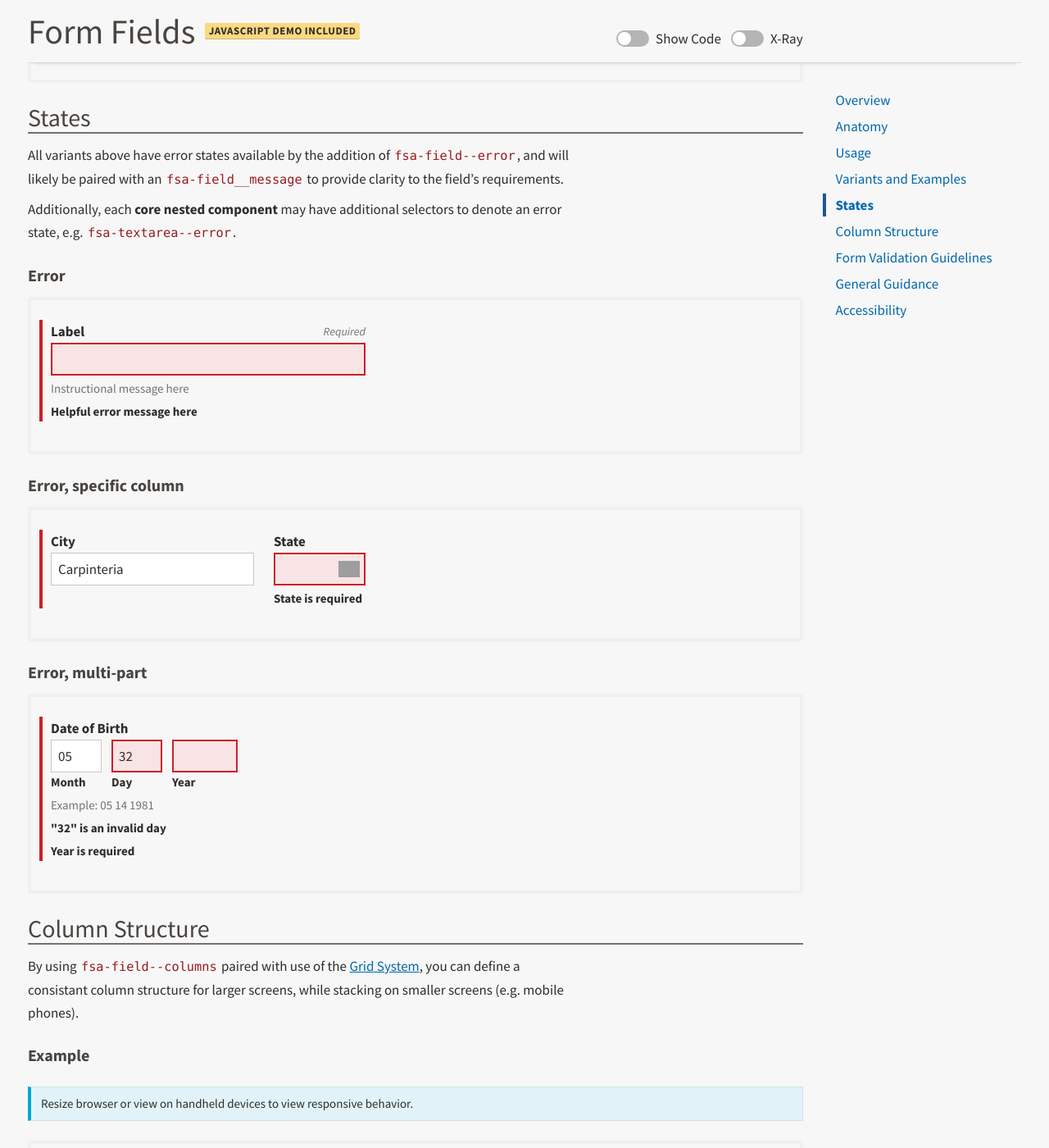
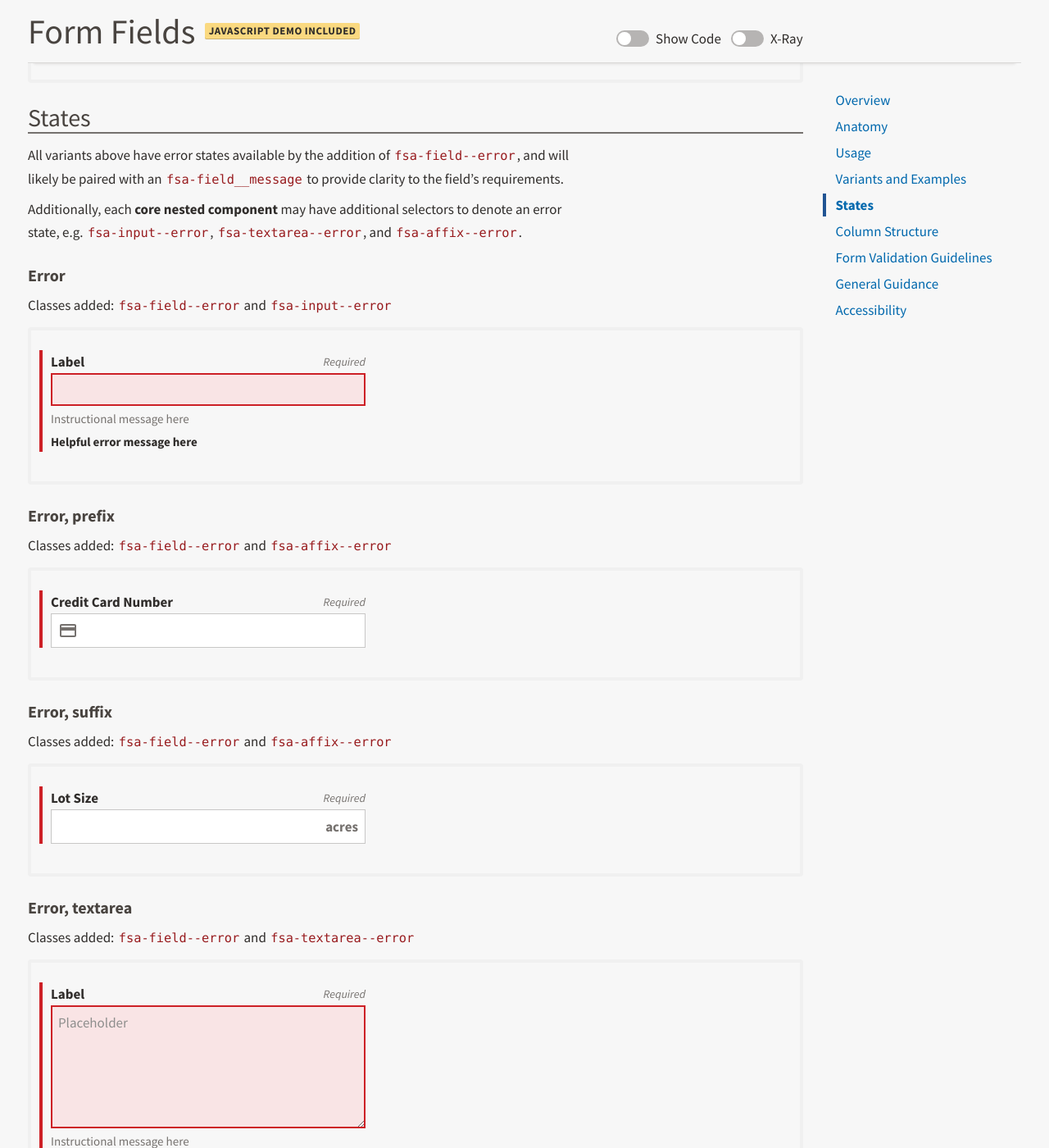
Before and after one commit to USDA-FSA/fsa-design-system, a Jekyll site: the page built from components/form-fields/index.md, in a window 1280 px wide and 1400 px high, scrolled down 10972 px. Shown: the whole window at 82% size. Built offline with Jekyll 4.4.1, drawn with Linux system fonts in a browser that asks for light colours; grey boxes are pictures that could not be loaded.

Commit message:
updates to instructional text for error states, added error state examples for prefix, suffix, and textarea

```diff
--- a/components/form-fields/index.md
+++ b/components/form-fields/index.md
@@ -861,10 +861,10 @@ Using the responsive [Grid System]({{ site.baseurl }}layout/grid/), the form bel
 
 All variants above have error states available by the addition of `fsa-field--error`, and will likely be paired with an `fsa-field__message` to provide clarity to the field's requirements.
 
-Additionally, each **core nested component** may have additional selectors to denote an error state, e.g. `fsa-textarea--error`.
+Additionally, each **core nested component** may have additional selectors to denote an error state, e.g. `fsa-input--error`, `fsa-textarea--error`, and `fsa-affix--error`.
 
 ### Error
-
+Classes added: `fsa-field--error` and `fsa-input--error`
 {% capture snippet %}
 <div class="fsa-field fsa-field--error">
   <label class="fsa-field__label" for="TheItem6">Label <span class="fsa-field__label-desc">Required</span></label>
@@ -875,7 +875,49 @@ Additionally, each **core nested component** may have additional selectors to de
 {% endcapture %}
 {% include preview-and-snippet.html %}
 
+### Error, prefix
+Classes added: `fsa-field--error` and `fsa-affix--error`
+{% capture snippet %}
+<div class="fsa-field fsa-field--error">
+  <label class="fsa-field__label" for="lorem-778affixicons459">Credit Card Number <span class="fsa-field__label-desc">Required</span></label>
+  <span class="fsa-affix fsa-affix--fill fsa-affix--error">
+    <label for="lorem-778affixicons459" class="fsa-affix__prefix" aria-hidden="true"><svg class="fsa-icon fsa-icon--size-2" aria-hidden="true" focusable="false" role="img" fill="#494440" xmlns="http://www.w3.org/2000/svg" width="24" height="24" viewBox="0 0 24 24"><path d="M20 4H4c-1.11 0-1.99.89-1.99 2L2 18c0 1.11.89 2 2 2h16c1.11 0 2-.89 2-2V6c0-1.11-.89-2-2-2zm0 14H4v-6h16v6zm0-10H4V6h16v2z"></path></svg></label>
+    <input class="fsa-input fsa-field__item fsa-affix__item" id="lorem-778affixicons459" name="lorem-778affixicons459" type="text" value="" aria-required="true" aria-describedby="lorem-778affixicons459_help">
+  </span>
+</div>
+{% endcapture %}
+{% include preview-and-snippet.html %}
+
+### Error, suffix
+Classes added: `fsa-field--error` and `fsa-affix--error`
+{% capture snippet %}
+<div class="fsa-field fsa-field--error">
+  <label class="fsa-field__label" for="lorem-778suffixs459">Lot Size <span class="fsa-field__label-desc">Required</span></label>
+  <span class="fsa-affix fsa-affix--fill fsa-affix--error">
+    <input class="fsa-input fsa-field__item fsa-affix__item" id="lorem-778suffixs459" name="lorem-778suffixs459" type="text" value="" aria-required="true" aria-describedby="lorem-778suffixs459_help">
+    <label for="lorem-778suffixs459" class="fsa-affix__suffix" aria-hidden="true" title="Dollars">acres</label>
+  </span>
+</div>
+{% endcapture %}
+{% include preview-and-snippet.html %}
+
+### Error, textarea
+Classes added: `fsa-field--error` and `fsa-textarea--error`
+{% capture snippet %}
+<div class="fsa-field fsa-field--error">
+  <label class="fsa-field__label" for="UNIQUE-ID-88s8SUGg">Label <span class="fsa-field__label-desc">Required</span></label>
+  <textarea class="fsa-textarea fsa-field__item fsa-textarea--error" placeholder="Placeholder" id="UNIQUE-ID-88s8SUGg" aria-describedby="lorem-88s8SUGg-help-4" aria-required="true" name="UNIQUE-ID-88s8SUGg"></textarea>
+  <span class="fsa-field__help" id="lorem-88s8SUGg-help-4">Instructional message here</span>
+</div>
+{% endcapture %}
+{% include preview-and-snippet.html %}
+
 ### Error, specific column
+
+{% capture snippet %}
+
+{% endcapture %}
+{% include preview-and-snippet.html %}
 
 {% capture snippet %}
 <div class="fsa-field fsa-field--columns fsa-field--error">
```
